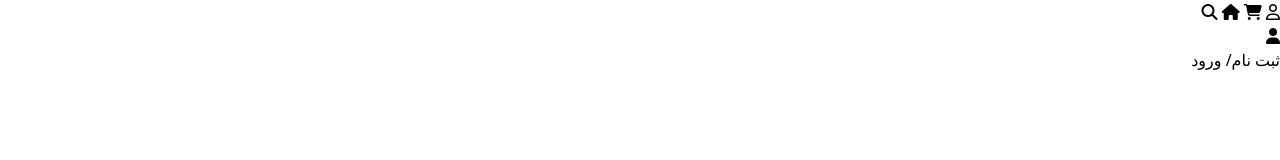
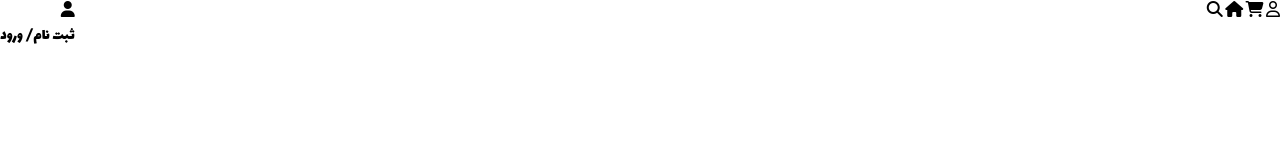
Before and after one commit to whosfatima/modern-store-template, a website: page index.html in a window 1280 px wide. Drawn offline with Linux system fonts and the light colour scheme.

Commit message:
loading ...

```diff
--- a/index.html
+++ b/index.html
@@ -10,9 +10,9 @@
     />
     <title>Document</title>
   </head>
-  <body>
+  <body class="font-[Lalezar]">
     <header>
-      <nav>
+      <nav class="flex justify-between">
         <div>
           <a href=""> <i class="far fa-user"></i> </a>
           <a href=""><i class="fas fa-shopping-cart"></i></a>
@@ -20,10 +20,10 @@
           <a href=""><i class="fas fa-search"></i></a>
         </div>
         <div>
-            <div>
-                <a href=""><i class="fas fa-user"></i></a>
-                <p>ثبت نام/ ورود</p>
-            </div>
+          <div>
+            <a href=""><i class="fas fa-user"></i></a>
+            <p>ثبت نام/ ورود</p>
+          </div>
         </div>
       </nav>
       <section></section>
```
Also changed, not shown: src/output.css.
